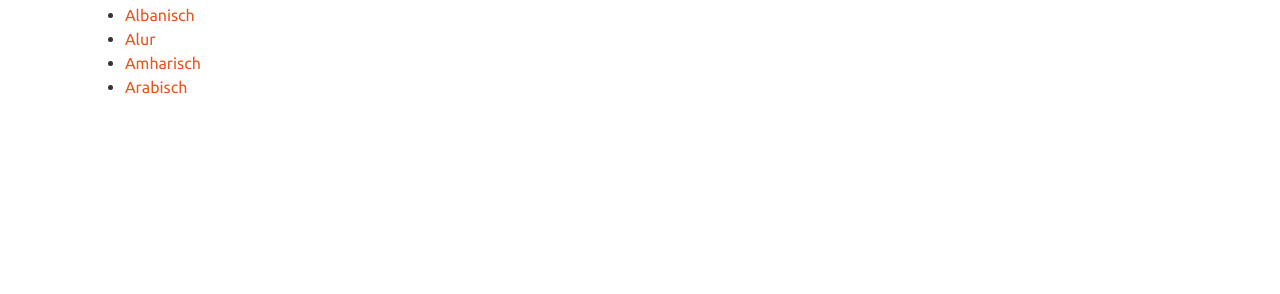
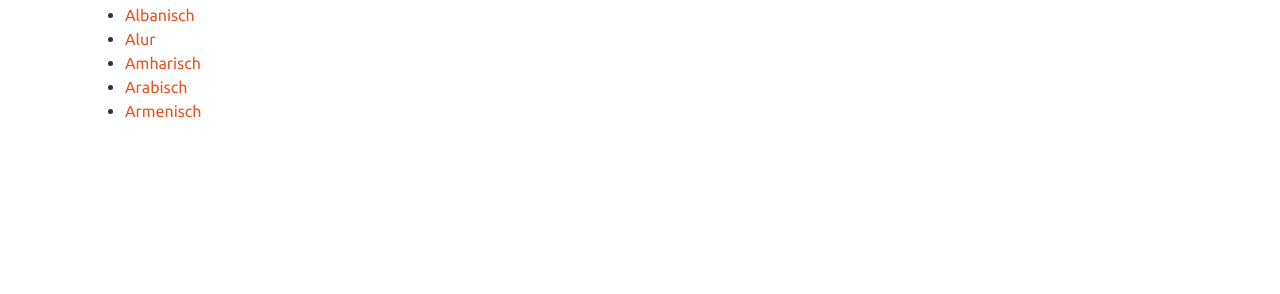
Before and after one commit to viktor-chiarcos/viktor-chiarcos.github.io, a Jekyll site: the page built from _pages/languages.md, in a window 1280 px wide. Shown: the part 256-550 px from the top of the page. Built offline with Jekyll 4.4.1, drawn with Linux system fonts in a browser that asks for light colours.

Commit message:
Update languages.md

```diff
--- a/_pages/languages.md
+++ b/_pages/languages.md
@@ -15,3 +15,4 @@
 - [Alur](https://viktor--chiarcos-github-io.translate.goog/?_x_tr_sch=http&_x_tr_sl=de&_x_tr_tl=alz&_x_tr_hl=de&_x_tr_pto=wapp)
 - [Amharisch](https://viktor--chiarcos-github-io.translate.goog/?_x_tr_sl=de&_x_tr_tl=am&_x_tr_hl=de&_x_tr_pto=wapp)
 - [Arabisch](https://viktor--chiarcos-github-io.translate.goog/?_x_tr_sl=de&_x_tr_tl=ar&_x_tr_hl=de&_x_tr_pto=wapp)
+- [Armenisch](https://viktor--chiarcos-github-io.translate.goog/?_x_tr_sl=de&_x_tr_tl=hy&_x_tr_hl=de&_x_tr_pto=wapp)
```
